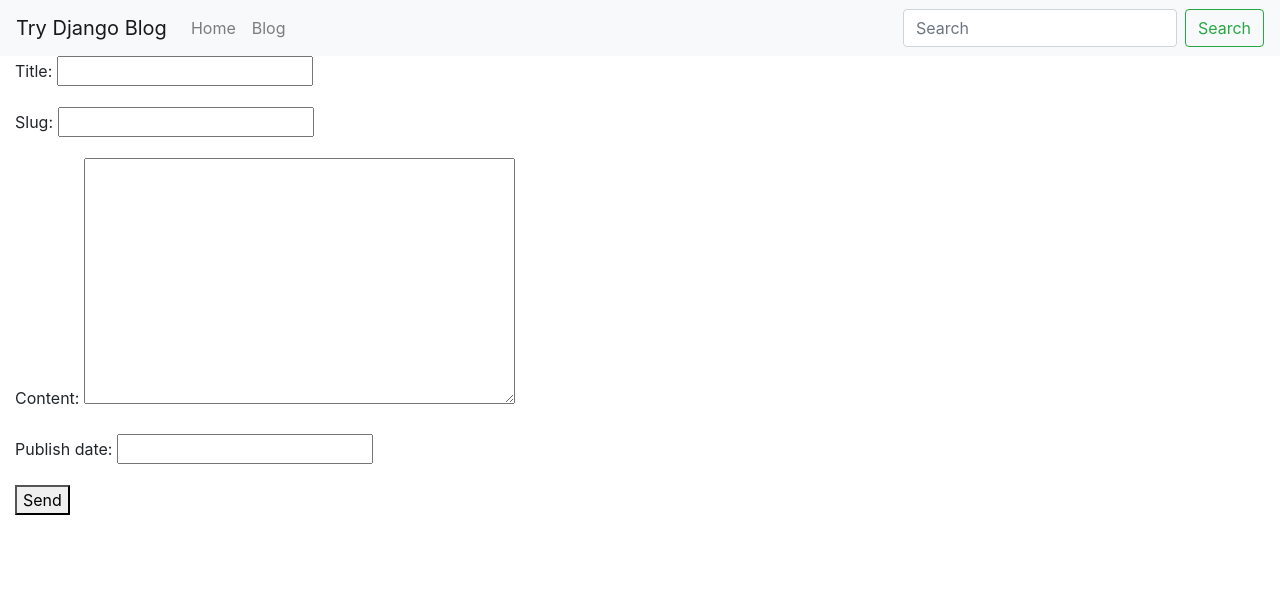
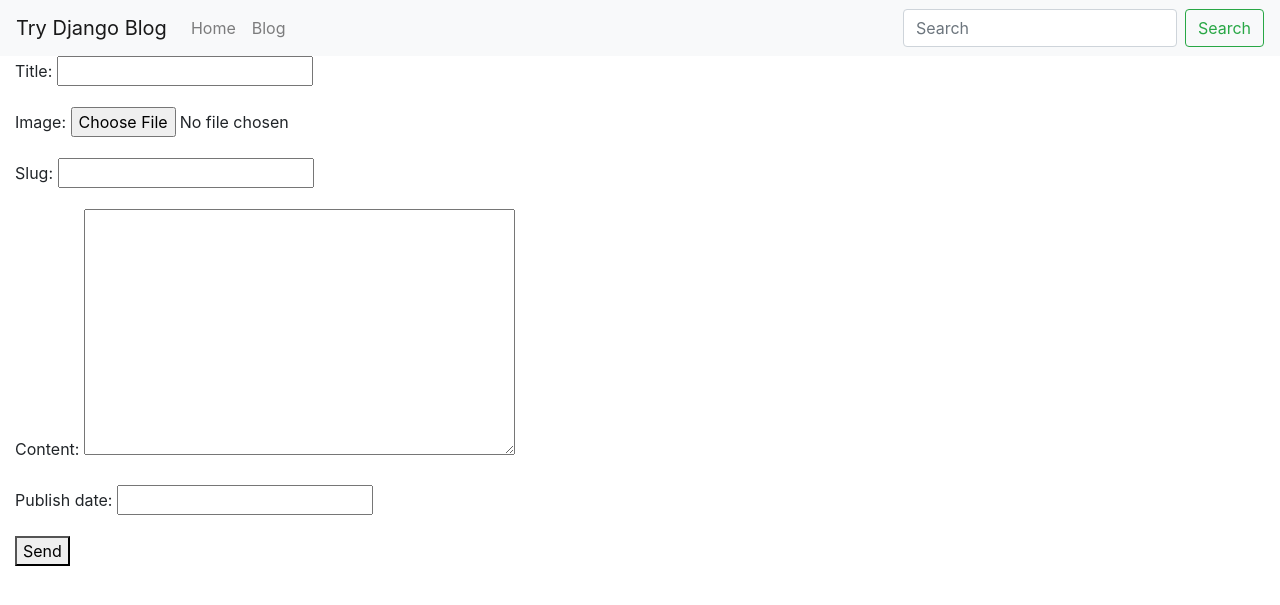
Before and after one commit to Barud21/try_django, a Django app: page /blog-new/ in a window 1280 px wide. Shown: the top 605 px of the page. Run offline with Django 3.2, Linux system fonts and the light colour scheme; the visitor is signed in with stand-in values (Sample User, id 1); some libraries are stand-ins or nearby versions.

Commit message:
No. 52 Image Field and Uploading Images

```diff
--- a/src/blog/forms.py
+++ b/src/blog/forms.py
@@ -12,7 +12,7 @@ class BlogPostForm(forms.Form):
 class BlogPostModelForm(forms.ModelForm):
     class Meta:
         model = BlogPost
-        fields = ['title', 'slug', 'content', 'publish_date']
+        fields = ['title', 'image', 'slug', 'content', 'publish_date']
 
 
     def clean_title(self, *args, **kwargs):
--- a/src/blog/models.py
+++ b/src/blog/models.py
@@ -22,7 +22,7 @@ class BlogPostManager(models.Manager):
 class BlogPost(models.Model):   # blogpost_set->queryset; after creating new model, make sure it is in the apps (settings.py) and type in terminal "python manage.py makemigrations" and "python manage.py migrate"
     # id = models.IntegerField()    # primary key (pk)
     user = models.ForeignKey(User, default=1, null=True, on_delete=models.SET_NULL)
-    image = models.FileField(upload_to='image/', blank=True, null=True)
+    image = models.ImageField(upload_to='image/', blank=True, null=True)
     title = models.CharField(max_length=120)
     slug = models.SlugField(unique=True)       # hello world -> hello-world
     content = models.TextField(null=True, blank=True)
--- a/src/blog/templates/blog/list-inline.html
+++ b/src/blog/templates/blog/list-inline.html
@@ -2,6 +2,11 @@
     <div class="card {% if not blog_post.publish_date %} border border-warning
     text-dark {% endif %}">
         <div class="card-body">
+            {% if blog_post.image %}
+                <a href="{{ blog_post.get_absolute_url }}">
+                    <img src="{{ blog_post.image.url }}" class="card-img-top"/>
+                </a>
+            {% endif %}
             <h5 class="card-title">{{ blog_post.title }}</h5>
             <p class="card-title">
                 <small class="text-muted">{{ blog_post.publish_date }}</small>
--- a/src/blog/views.py
+++ b/src/blog/views.py
@@ -36,7 +36,7 @@ def blog_post_create_view(request):
     # create objects
     # ? use a form
     # request.user -> return something
-    form = BlogPostModelForm(request.POST or None)
+    form = BlogPostModelForm(request.POST or None, request.FILES or None)
     if form.is_valid():
         obj = form.save(commit=False)
         obj.user = request.user
--- a/src/templates/form.html
+++ b/src/templates/form.html
@@ -9,7 +9,7 @@
 {% endif %}
 
 
-<form method='POST' action=''> {% csrf_token %}
+<form method='POST' action='' enctype="multipart/form-data"> {% csrf_token %}
     {{ form.as_p }}
     <button type='submit'>Send</button>
 </form>
--- a/src/try_django/settings.py
+++ b/src/try_django/settings.py
@@ -129,4 +129,4 @@ STATICFILES_DIRS = [
 ]
 
 MEDIA_ROOT = os.path.join(LOCAL_STATIC_CDN_PATH, 'media')
-MEDIA_URL = '/media/'
+MEDIA_URL = '/media/' # django-storages
```
Also changed, not shown: src/blog/migrations/0009_auto_20200821_2236.py (added), 1 other file.
